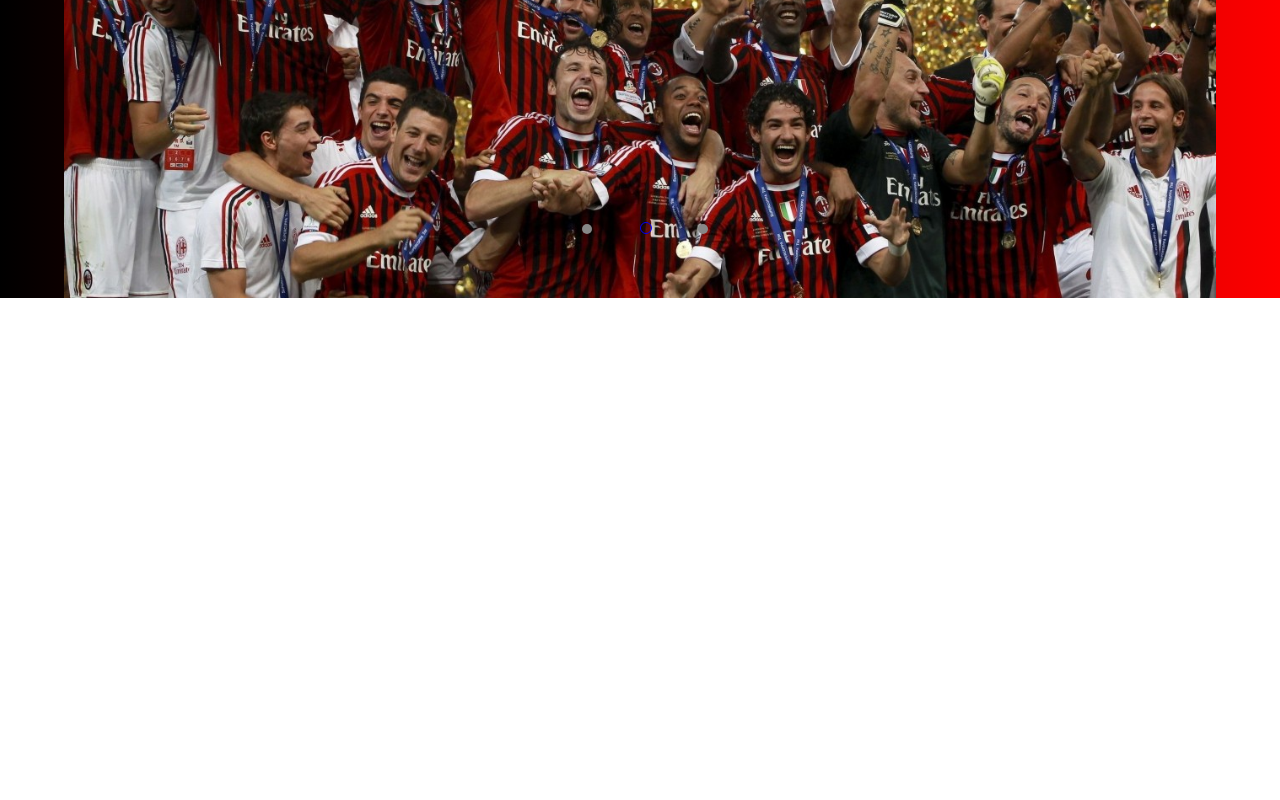
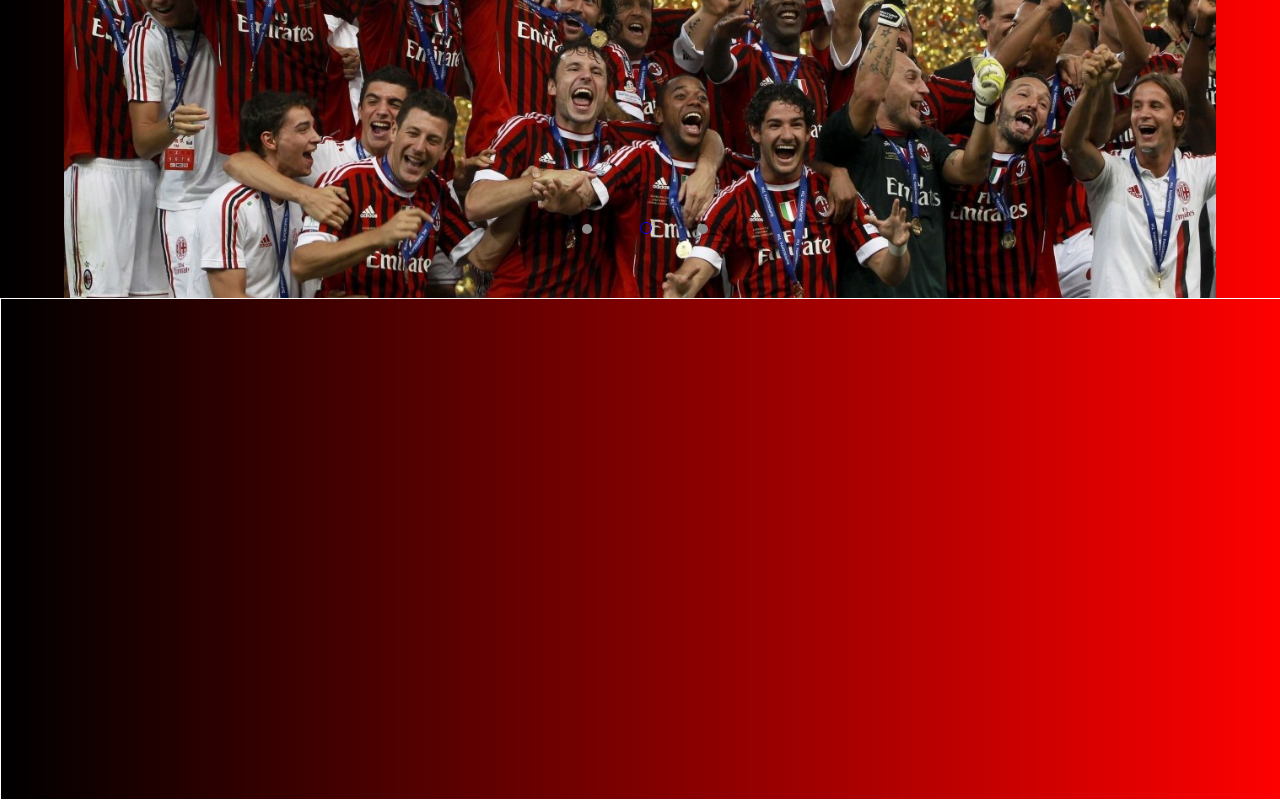
Before and after one commit to weblxg2015/soccer, a plain HTML site: page ACmilan.html in a window 1280 px wide. Shown: the part 584-1384 px from the top of the page. Before the commit the page ends 882 px from the top, so only its background shows below. Drawn offline with Linux system fonts and the light colour scheme.

Commit message:
图片下载完成

```diff
--- a/ACmilan.html
+++ b/ACmilan.html
@@ -28,5 +28,7 @@
     <img src="images/mlimg2.jpg" class="mlimg2">
     <img src="images/mlimg3.jpg" class="mlimg3">
     </div>
+
+<div class="mlplayerwrap"></div>
 </body>
 </html>
--- a/css/style4.css
+++ b/css/style4.css
@@ -156,6 +156,11 @@ ul{
     display: block;
 }
 
+.mlplayerwrap{
+    width: 100%;
+    height: 500px;
+    border: 1px solid white;
+}
 
 @media screen and (max-width: 800px){
     .mllogo{
```
Also changed, not shown: images/米兰小图/fullback1.jpg (added), images/米兰小图/fullback2.jpg (added), images/米兰小图/fullback3.jpg (added), images/米兰小图/fullback4.jpg (added), images/米兰小图/fullback5.jpg (added), images/米兰小图/fullback6.jpg (added), images/米兰小图/midfielder1.jpg (added), images/米兰小图/midfielder2.jpg (added), images/米兰小图/midfielder3.jpg (added), images/米兰小图/midfielder4.jpg (added), images/米兰小图/midfielder5.jpg (added), images/米兰小图/midfielder6.jpg (added), images/米兰小图/striker1.jpg (added), images/米兰小图/striker2.jpg (added), 4 more files.
